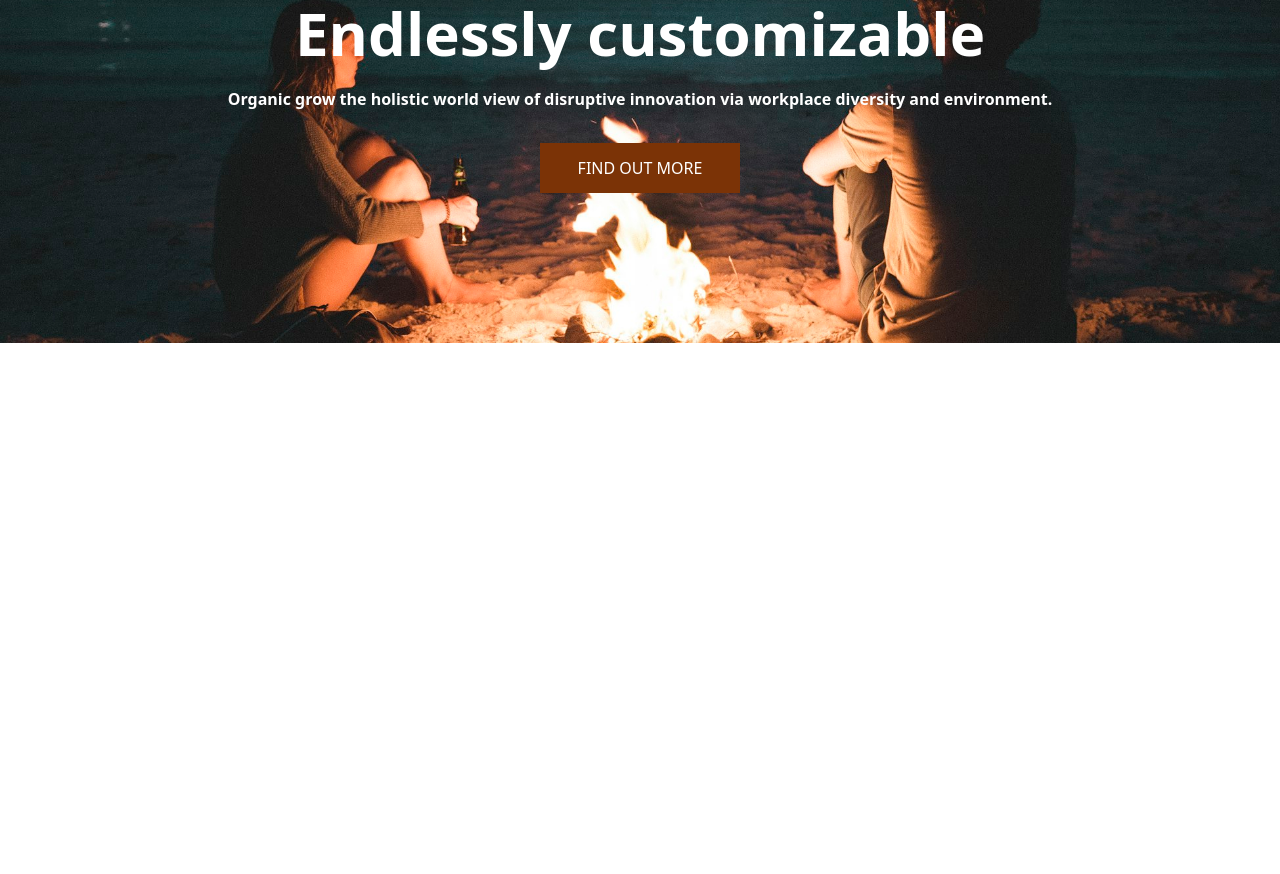
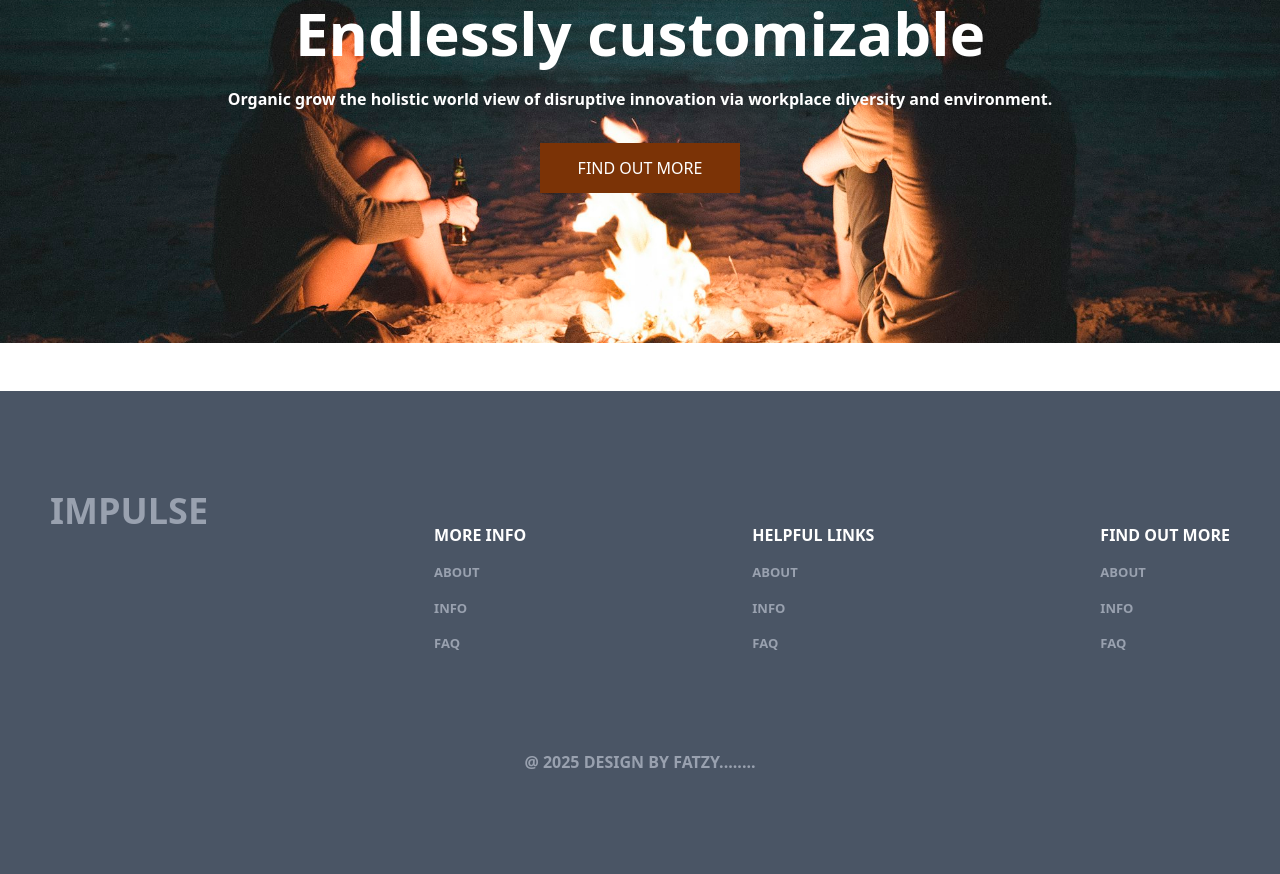
Before and after one commit to Fatzy070/impulserr, a website: page index.html in a window 1280 px wide. Shown: the part 3103-3977 px from the top of the page. Before the commit the page ends 3446 px from the top, so only its background shows below. Drawn offline with Linux system fonts and the light colour scheme.

Commit message:
second commit

```diff
--- a/index.html
+++ b/index.html
@@ -3,7 +3,7 @@
 <head>
     <meta charset="UTF-8">
     <meta name="viewport" content="width=device-width, initial-scale=1.0">
-    <title>Document</title>
+    <title>😒😂</title>
     <link rel="stylesheet" href="dist/output.css">
     <link rel="stylesheet" href="https://cdnjs.cloudflare.com/ajax/libs/font-awesome/6.4.0/css/all.min.css">
     <style>
@@ -172,6 +172,38 @@
                 </div>
             </div>
         </section>
+       <footer class="bg-gray-600 px-[50px] py-[100px] mt-[3rem]">
+        <section class=" flex flex-wrap md:flex-nowrap md:justify-between uppercase text-white ">
+            <div class="font-bold text-center text-4xl text-gray-400">
+                <h1>impulse</h1>
+            </div>
+            <div class= " w-[100%] md:w-fit lg:text-start text-center  pt-[2rem]">
+                <h3 class="font-semibold ">More info</h3>
+                <div class="text-gray-400 text-[13px] font-bold">
+                    <p class="pt-4">about</p>
+                    <p class="pt-4">info</p>
+                    <p class="pt-4">faq</p>
+                </div>
+            </div>
+            <div class="w-[100%] md:w-fit  text-center lg:text-start pt-[2rem]" >
+                <h3  class="font-semibold">helpful links</h3>
+                <div class="text-gray-400 text-[13px] font-bold">
+                    <p class="pt-4">about</p>
+                    <p class="pt-4">info</p>
+                    <p class="pt-4">faq</p>
+                </div>
+            </div>
+            <div class="w-[100%] md:w-fit text-center lg:text-start pt-[2rem]">
+                <h3  class="font-semibold">Find out more</h3>
+                <div class="text-gray-400 text-[13px] font-bold">
+                    <p class="pt-4">about</p>
+                    <p class="pt-4">info</p>
+                    <p class="pt-4">faq</p>
+                </div>
+            </div>
+        </section>
+        <section class="text-center uppercase pt-[6rem] font-bold text-gray-400" id="sect"></section>
+       </footer>
     </main>
     <script src="index.js"></script>
 </body>
--- a/index.js
+++ b/index.js
@@ -11,3 +11,9 @@ function toggleText() {
         icon.classList.add("fa-xmark" , 'text-[rgba(133,72,42,255)]' ,);
       }
 }
+let date = new Date()
+let year = date.getFullYear()
+let footer = document.getElementById('sect')
+footer.innerHTML =`
+  @ ${year} design by fatzy........
+`
```
Also changed, not shown: dist/output.css.
